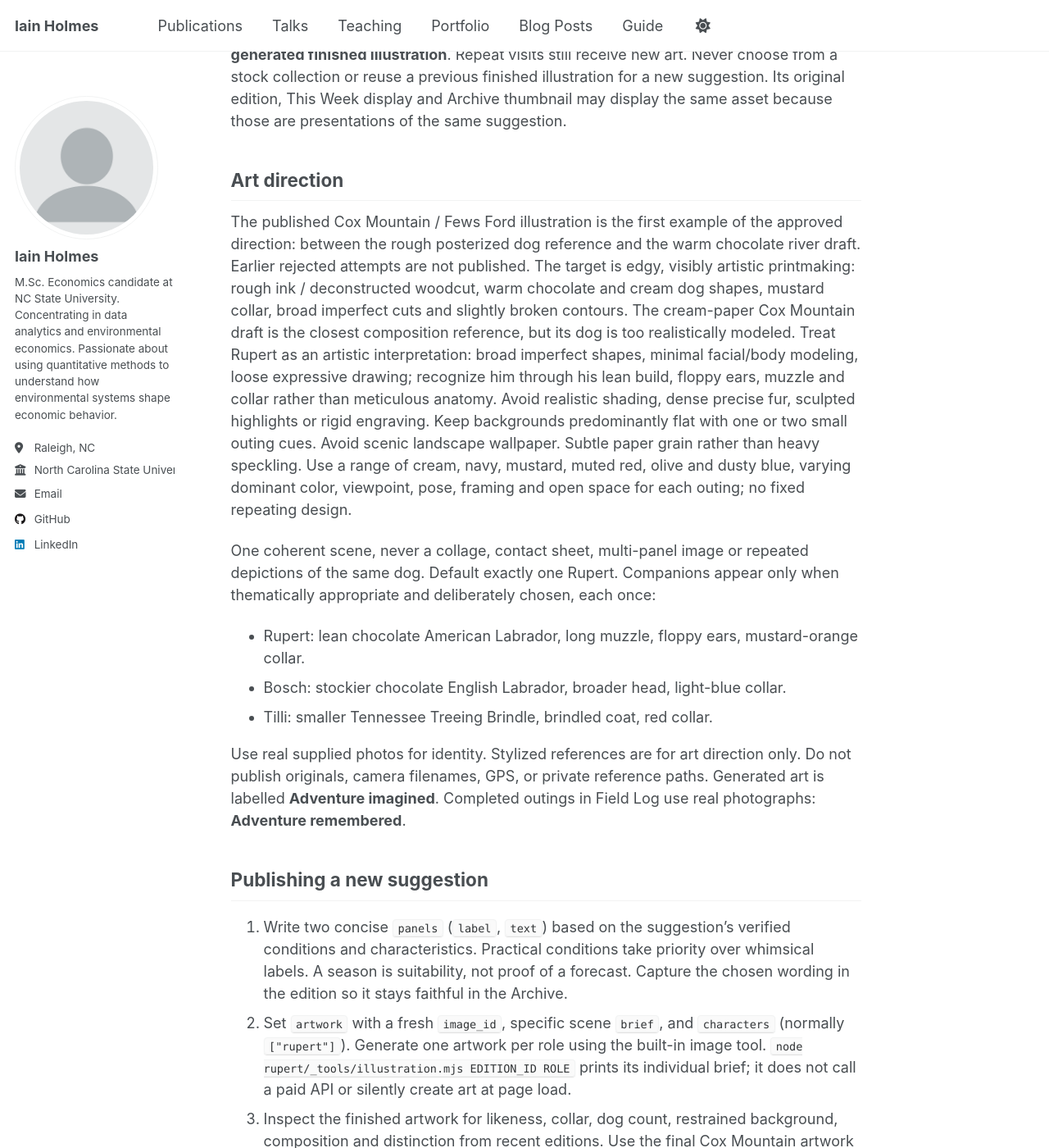
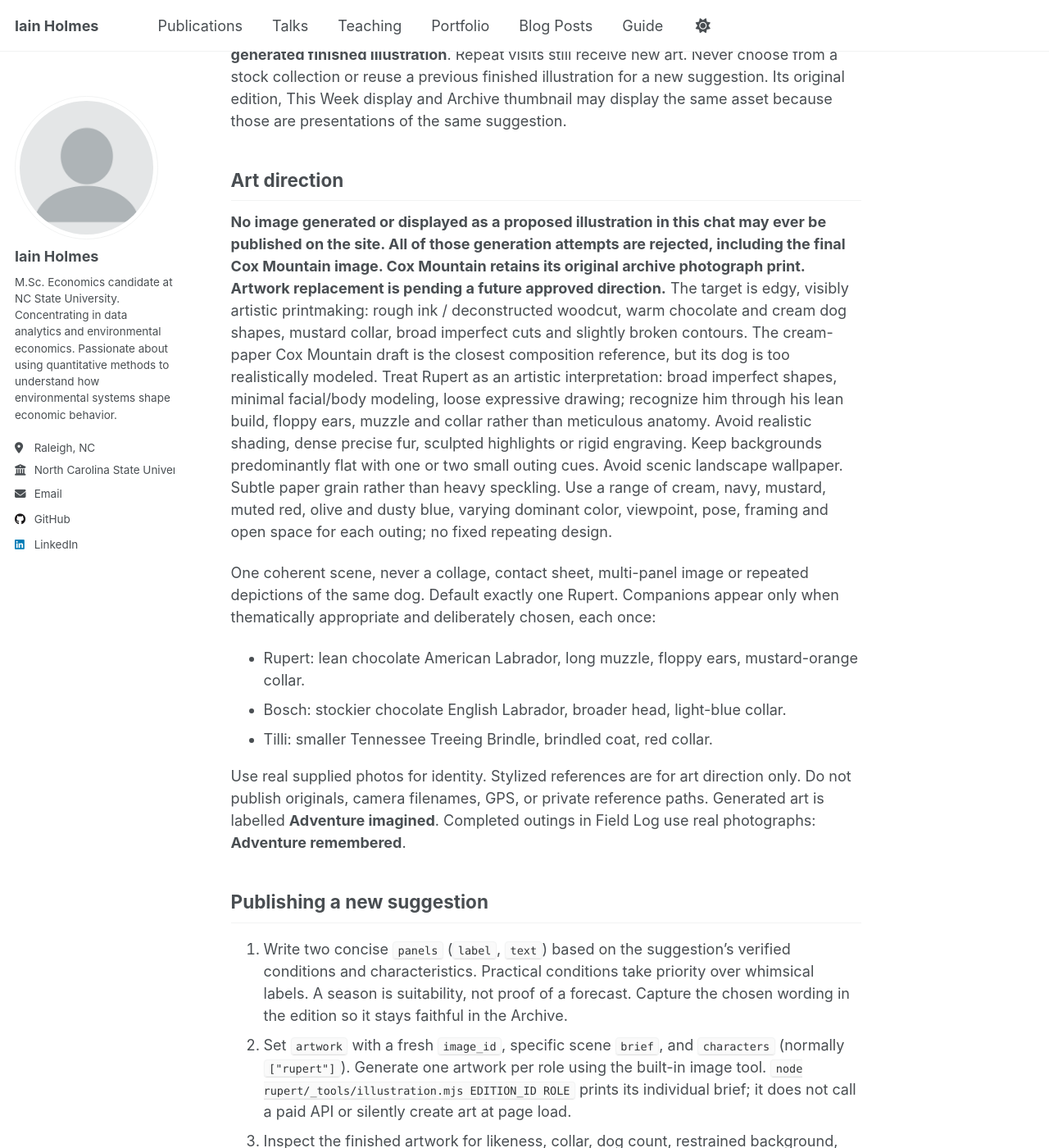
Before and after one commit to iainholmes/iainholmes.github.io, a Jekyll site: the page built from rupert/ILLUSTRATIONS.md, in a window 1280 px wide and 1400 px high, scrolled down 190 px. Shown: the whole window at 82% size. Built offline with Jekyll 4.4.1, drawn with Linux system fonts in a browser that asks for light colours; our own code applies the rules of GitHub Pages for plain Markdown files; a script that is not in the unit is left out; some of the changed text lies outside the part shown.

Commit message:
Remove rejected generated artwork and preserve original Cox Mountain print

```diff
--- a/rupert/ILLUSTRATIONS.md
+++ b/rupert/ILLUSTRATIONS.md
@@ -4,7 +4,7 @@ Each new Tuesday or Thursday edition contains four independent suggestions: flag
 
 ## Art direction
 
-The published Cox Mountain / Fews Ford illustration is the first example of the approved direction: between the rough posterized dog reference and the warm chocolate river draft. Earlier rejected attempts are not published. The target is edgy, visibly artistic printmaking: rough ink / deconstructed woodcut, warm chocolate and cream dog shapes, mustard collar, broad imperfect cuts and slightly broken contours. The cream-paper Cox Mountain draft is the closest composition reference, but its dog is too realistically modeled. Treat Rupert as an artistic interpretation: broad imperfect shapes, minimal facial/body modeling, loose expressive drawing; recognize him through his lean build, floppy ears, muzzle and collar rather than meticulous anatomy. Avoid realistic shading, dense precise fur, sculpted highlights or rigid engraving. Keep backgrounds predominantly flat with one or two small outing cues. Avoid scenic landscape wallpaper. Subtle paper grain rather than heavy speckling. Use a range of cream, navy, mustard, muted red, olive and dusty blue, varying dominant color, viewpoint, pose, framing and open space for each outing; no fixed repeating design.
+**No image generated or displayed as a proposed illustration in this chat may ever be published on the site. All of those generation attempts are rejected, including the final Cox Mountain image. Cox Mountain retains its original archive photograph print. Artwork replacement is pending a future approved direction.** The target is edgy, visibly artistic printmaking: rough ink / deconstructed woodcut, warm chocolate and cream dog shapes, mustard collar, broad imperfect cuts and slightly broken contours. The cream-paper Cox Mountain draft is the closest composition reference, but its dog is too realistically modeled. Treat Rupert as an artistic interpretation: broad imperfect shapes, minimal facial/body modeling, loose expressive drawing; recognize him through his lean build, floppy ears, muzzle and collar rather than meticulous anatomy. Avoid realistic shading, dense precise fur, sculpted highlights or rigid engraving. Keep backgrounds predominantly flat with one or two small outing cues. Avoid scenic landscape wallpaper. Subtle paper grain rather than heavy speckling. Use a range of cream, navy, mustard, muted red, olive and dusty blue, varying dominant color, viewpoint, pose, framing and open space for each outing; no fixed repeating design.
 
 One coherent scene, never a collage, contact sheet, multi-panel image or repeated depictions of the same dog. Default exactly one Rupert. Companions appear only when thematically appropriate and deliberately chosen, each once:
 
@@ -18,11 +18,11 @@ Use real supplied photos for identity. Stylized references are for art direction
 
 1. Write two concise `panels` (`label`, `text`) based on the suggestion's verified conditions and characteristics. Practical conditions take priority over whimsical labels. A season is suitability, not proof of a forecast. Capture the chosen wording in the edition so it stays faithful in the Archive.
 2. Set `artwork` with a fresh `image_id`, specific scene `brief`, and `characters` (normally `["rupert"]`). Generate one artwork per role using the built-in image tool. `node rupert/_tools/illustration.mjs EDITION_ID ROLE` prints its individual brief; it does not call a paid API or silently create art at page load.
-3. Inspect the finished artwork for likeness, collar, dog count, restrained background, composition and distinction from recent editions. Use the final Cox Mountain artwork and the user’s paired references as the range; do not publish rejected attempts.
+3. Inspect the finished artwork for likeness, collar, dog count, restrained background, composition and distinction from recent editions. The images generated in this chat are permanently excluded. Do not reuse or publish them.
 4. Import the finished artwork through the existing `photo` pipeline as `--kind plate --provenance editorial`, with meaningful alt text and an `Adventure imagined` caption. The pipeline creates responsive JPEGs from pixels and strips metadata. Set registry `generation` to `{ "owner": "EDITION_ID/ROLE", "created_at": "YYYY-MM-DD", "style_version": "atlas-woodcut-1" }`.
 5. Build/check/test/privacy audit. New edition checks require a separate assigned plate and two frozen panels for each role. Registry owner, duplicate IDs/filenames and identical asset hashes are checked. These guards cannot determine artistic originality: visual review and a new generation are still required.
 
-The four existing W40/W41 records are legacy prepared editions. Cox Mountain now has a newly generated illustration; other previously prepared suggestions retain their existing art. New records cannot use that legacy exemption. Do not add IDs to the exemption to bypass the illustration requirement.
+The four existing W40/W41 records are legacy prepared editions. Their existing artwork remains; no generated image from this chat is used. New records cannot use that legacy exemption. Do not add IDs to the exemption to bypass the illustration requirement.
 
 ## Travel postcards
 
--- a/rupert/data/editions/index.json
+++ b/rupert/data/editions/index.json
@@ -138,7 +138,7 @@
           "role": "wildcard"
         }
       ],
-      "photo_id": "rupert-2026-w40-tue-cox",
+      "photo_id": "rupert-creek-2023-04",
       "path": "data/editions/2026-W40-tue.json"
     },
     {
--- a/rupert/edition/2026-W40-tue/index.html
+++ b/rupert/edition/2026-W40-tue/index.html
@@ -41,7 +41,7 @@
     <p class="ed-pub">Published Tue 29 Sep · 07:00 ET · Weekend choice 1 of 2</p></div>
     <aside class="head-note"><span class="lbl">The outing</span><p>Cox Mountain<br>Fews Ford access, 6101 Cole Mill Rd., Durham</p><a href="../../atlas/#place-eno-cox-mountain">Find it in the Atlas →</a></aside>
   </header>
-  <div class="ed-feature wrap"><figure class="ed-hero adventure-illustration"><img class="" src="../../photos/rupert-2026-w40-tue-cox-1400.jpg" srcset="../../photos/rupert-2026-w40-tue-cox-800.jpg 800w, ../../photos/rupert-2026-w40-tue-cox-1400.jpg 1400w, ../../photos/rupert-2026-w40-tue-cox-1536.jpg 1536w" sizes="(min-width: 1024px) 65vw, 100vw" width="1536" height="1024" alt="Rough chocolate-and-cream ink illustration of one Rupert in his mustard collar standing in shallow water, with a small dusty-blue suspension bridge behind him." style="--pos-32:50% 50%;--pos-45:61% 50%;--pos-21:50% 70%" fetchpriority="high"><figcaption class="credit">Adventure imagined · Cox Mountain / Fews Ford</figcaption></figure>
+  <div class="ed-feature wrap"><figure class="ed-hero"><img class="" src="../../photos/rupert-creek-2023-04-1400.jpg" srcset="../../photos/rupert-creek-2023-04-800.jpg 800w, ../../photos/rupert-creek-2023-04-1400.jpg 1400w, ../../photos/rupert-creek-2023-04-1500.jpg 1500w" sizes="(min-width: 1024px) 65vw, 100vw" width="1500" height="2000" alt="Field print of Rupert beside a creek, wet, in his mustard collar, looking up and to the left; the water behind him printed in pale streaks." style="--pos-32:50% 70%;--pos-45:50% 100%;--pos-21:50% 66%" fetchpriority="high"><figcaption class="credit">Print from an archive photograph, April 2023</figcaption></figure>
     <aside class="ed-companion"><svg class="lab-outline lab-sit" viewBox="0 0 120 70" aria-hidden="true" focusable="false"><path d="M27 59Q10 61 5 48Q19 56 29 48L35 33L55 24L60 13Q62 4 74 8L80 16L93 20L91 27L78 30L71 40L75 61L65 61L60 42L56 62L27 62Z M73 11Q60 12 64 27L74 24 M35 42Q48 38 51 52L43 61" fill="none" stroke="currentColor" stroke-width="2.1" stroke-linecap="round" stroke-linejoin="round"/></svg><h2 class="sec-h">Before you go</h2><p class="outing-meta">Crowd: Not yet assessed · Space feels: Not yet assessed</p><ul class="feature-facts"><li><b>3.75</b> mi loop</li><li><b>25–35 min</b> drive</li><li>2–2½ h on trail</li></ul><p>Sat 07:30–10:30</p><span class="option-tags"><span>Spring</span><span>Summer</span><span>Autumn</span><span>Woodland</span><span>River</span><span>Ridge &amp; views</span></span><p class="season-note">Seasons are a guide to this outing. Check weather, access and dog rules before leaving.</p></aside></div>
   <div class="ed-body wrap">
     <div class="ed-main">
--- a/rupert/index.html
+++ b/rupert/index.html
@@ -49,7 +49,7 @@
   <h2 class="p-title" id="plate-tuesday-h"><a href="edition/2026-W40-tue/">Cox Mountain and the Fews Ford crossing</a></h2>
   <p class="p-stand">A 3.75-mile loop that crosses the Eno on a suspension bridge, climbs about 300 feet to the ridge, and comes back down to the water.<span class="option-tags"><span>Spring</span><span>Summer</span><span>Autumn</span><span>Woodland</span><span>River</span><span>Ridge &amp; views</span></span></p>
     <ul class="p-metrics" aria-label="Logistics"><li><b>3.75</b> mi loop</li><li><b>25–35 min</b> drive</li><li>2–2½ h on trail</li><li class="cond"><span class="cond-k">Weather</span> Showers possible Sat–Sun, 30–40%</li></ul>
-  <figure class="p-photo"><img class="" src="photos/rupert-2026-w40-tue-cox-1400.jpg" srcset="photos/rupert-2026-w40-tue-cox-800.jpg 800w, photos/rupert-2026-w40-tue-cox-1400.jpg 1400w, photos/rupert-2026-w40-tue-cox-1536.jpg 1536w" sizes="(min-width: 760px) 46vw, 100vw" width="1536" height="1024" alt="Rough chocolate-and-cream ink illustration of one Rupert in his mustard collar standing in shallow water, with a small dusty-blue suspension bridge behind him." style="--pos-32:50% 50%;--pos-45:61% 50%;--pos-21:50% 70%" fetchpriority="high"><figcaption class="credit">Adventure imagined · Cox Mountain / Fews Ford</figcaption></figure>
+  <figure class="p-photo"><img class="" src="photos/rupert-creek-2023-04-1400.jpg" srcset="photos/rupert-creek-2023-04-800.jpg 800w, photos/rupert-creek-2023-04-1400.jpg 1400w, photos/rupert-creek-2023-04-1500.jpg 1500w" sizes="(min-width: 760px) 46vw, 100vw" width="1500" height="2000" alt="Field print of Rupert beside a creek, wet, in his mustard collar, looking up and to the left; the water behind him printed in pale streaks." style="--pos-32:50% 70%;--pos-45:50% 100%;--pos-21:50% 66%" fetchpriority="high"><figcaption class="credit">Print from an archive photograph, April 2023</figcaption></figure>
   <dl class="p-ledger"><div class="row "><dt>Local Trail</dt><dd>Carolina North Forest<span class="option-tags"><span>Spring</span><span>Summer</span><span>Autumn</span><span>Winter</span><span>Woodland</span><span>Short walk</span></span><span class="row-meta">5–10 min drive · Crowd: Not yet assessed · Space feels: Not yet assessed</span></dd></div><div class="row "><dt>Away Mission</dt><dd>Hanging Rock, Moore&#39;s Wall Loop<span class="option-tags"><span>Spring</span><span>Autumn</span><span>Ridge &amp; views</span><span>Full day</span></span><span class="row-meta">4.2 mi · 1 h 40 – 1 h 55 drive · full day · Crowd: Not yet assessed · Space feels: Not yet assessed</span></dd></div><div class="row "><dt>Wildcard</dt><dd>Occoneechee Mountain, then the Hillsborough Riverwalk<span class="option-tags"><span>Spring</span><span>Autumn</span><span>Winter</span><span>Ridge &amp; views</span><span>Short walk</span><span>River</span><span>Town walk</span></span><span class="row-meta">2.2 mi · 20–25 min drive · Crowd: Not yet assessed · Space feels: Not yet assessed</span></dd></div><div class="row fun"><dt>For Rupert</dt><dd>A shaded climb, then a quiet pause beside the river. Bring drinking water and keep his six-foot leash handy.</dd></div><div class="row fun"><dt>Keep in mind</dt><dd>Rock at the water’s edge can be slick. Go early Saturday and leave room for other dogs at the bridge.</dd></div></dl>
   <p class="p-more"><a href="edition/2026-W40-tue/">Full edition<span class="vh"> for Cox Mountain and the Fews Ford crossing</span></a> <span class="p-more-note">dog notes, parking, the plan if it rains</span></p>
 </article>
```
Also changed, not shown: rupert/archive/index.html (+1 -1 lines), rupert/data/editions/2026-W40-tue.json (+0 -7 lines), rupert/data/photos.json (+0 -25 lines), rupert/photos/rupert-2026-w40-tue-cox-1400.jpg (deleted), rupert/photos/rupert-2026-w40-tue-cox-1536.jpg (deleted), rupert/photos/rupert-2026-w40-tue-cox-800.jpg (deleted).
